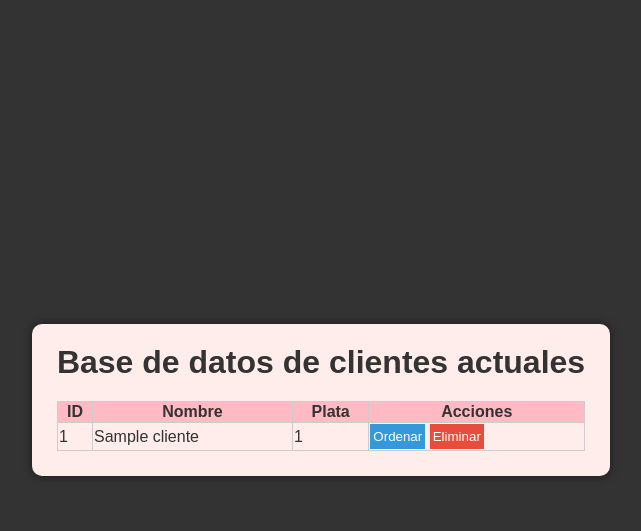
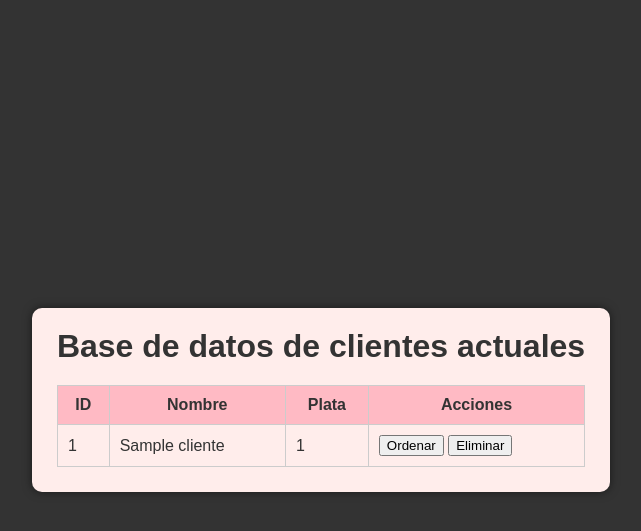
Before and after one commit to AilenGangale/LosProsciutto, a Flask app: page /clientes/ in a window 1280 px wide. Shown: the top 531 px of the page, without its empty margins (319-960 px from the left). Run offline with Flask 3, Linux system fonts and the light colour scheme; tables that the repository leaves empty hold one stand-in row (values such as "Sample post"); some libraries are stand-ins or nearby versions.

Commit message:
arreglar fallos

```diff
--- a/Frontend/templates/clientes_existentes.html
+++ b/Frontend/templates/clientes_existentes.html
@@ -37,7 +37,7 @@
         }
 
         th, td {
-<<<<<<< HEAD
+
             padding: 10px;
             border: 1px solid #ccc;
         }
@@ -71,33 +71,7 @@
         tbody tr:nth-child(even) td {
             background-color: #fff;
         }
-=======
-            padding: 5px;
-            border: 1px solid #fff;
-            text-align: center;
-        }
 
-        th {
-            background-color: #555;
-        }
-
-        td {
-            background-color: #666;
-        }
-
-        .delete-btn, .order-btn {
-            background-color: #e74c3c;
-            color: white;
-            border: none;
-            padding: 5px 3px;
-            cursor: pointer;
-        }
-
-        .order-btn {
-            background-color: #3498db;
-        }
-
->>>>>>> 03327cf6a01d526c14ba3e007001265496c8183c
     </style>
 </head>
 <body>
```
